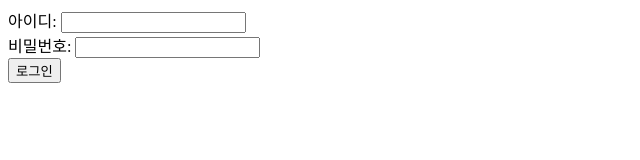
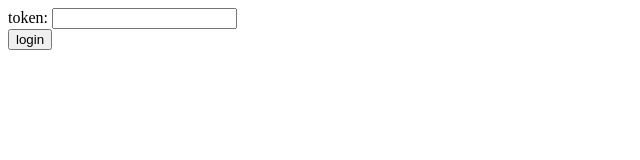
Before and after one commit to LeastKIds/chrome_extension_coding_test, a browser extension: page dist/index.html in a window 1280 px wide. Shown: the whole page, without its empty margins (0-640 px from the left). Drawn offline with Linux system fonts and the light colour scheme.

Commit message:
Update build

```diff
--- a/dist/index.html
+++ b/dist/index.html
@@ -1,20 +1,16 @@
 <!doctype html>
 <html>
-  <script type="module" crossorigin src="/assets/index.html.21649cce.js"></script>
+  <script type="module" crossorigin src="/assets/index.html.52587dca.js"></script>
 
   <body>
     <div>
-        <div class="login">
+        <div class="github token">
             <div>
-                <label for="email">아이디:</label>
-                <input type="text" id="email" name="email">
+                <label for="token">token:</label>
+                <input type="text" id="token" name="token">
             </div>
             <div>
-                <label for="password">비밀번호:</label>
-                <input type="password" id="password" name="password">
-            </div>
-            <div>
-                <button type="submit">로그인</button>
+                <button type="submit">login</button>
             </div>
         </div>
 
```
Also changed, not shown: 2 other files.
